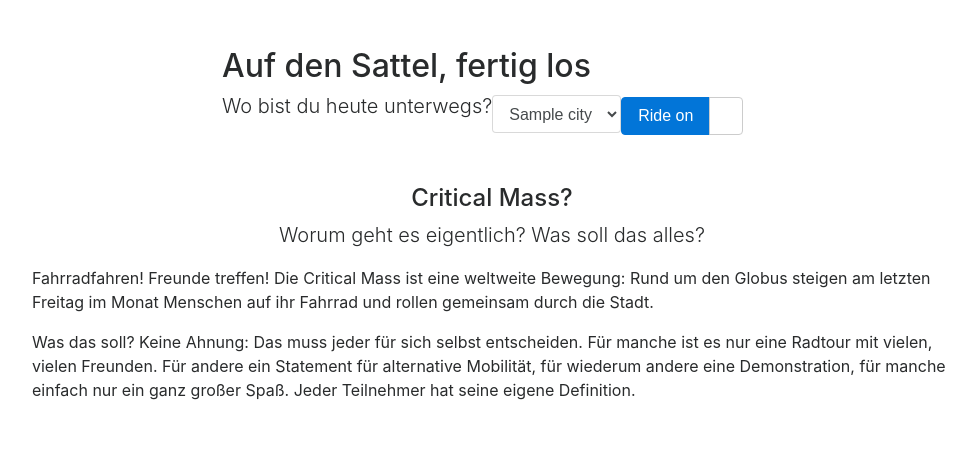
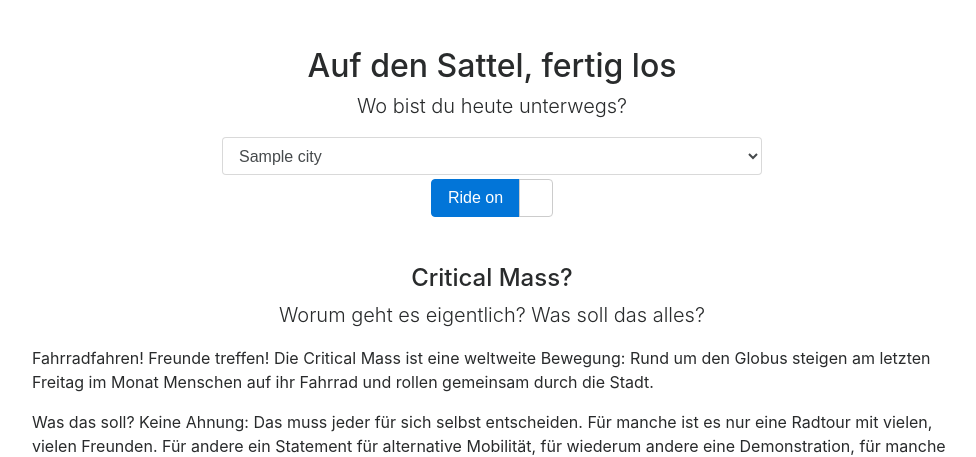
Before and after one commit to calderacc/criticalmass-live, a Symfony app: template src/AppBundle/Resources/views/Default/index.html.twig in a window 1280 px wide. Shown: the part 56-513 px from the top of the page, without its empty margins (148-1124 px from the left). Run offline with Twig, Linux system fonts and the light colour scheme; the template is opened without the code that fills it: most values are stand-ins (such as "Sample title", 1, 10 or a date in 2020); some libraries are stand-ins or nearby versions.

Commit message:
Fix broken homepage.

```diff
--- a/src/AppBundle/Resources/views/Default/index.html.twig
+++ b/src/AppBundle/Resources/views/Default/index.html.twig
@@ -5,9 +5,9 @@
         <div class="row">
             <div class="col-12 col-sm-6 offset-sm-3">
                 {% if rides | length > 0 %}
-                    <form name="" class="form-inline">
+                    <form name="">
                         <div class="row">
-                            <div class="col-12 text-xs-center">
+                            <div class="col-12 text-center">
                                 <h2>
                                     Auf den Sattel, fertig los
                                 </h2>
@@ -15,7 +15,7 @@
                         </div>
 
                         <div class="row">
-                            <div class="col-12 text-xs-center">
+                            <div class="col-12 text-center">
                                 <p class="lead">
                                     Wo bist du heute unterwegs?
                                 </p>
@@ -23,7 +23,7 @@
                         </div>
 
                         <div class="row">
-                            <div class="col-12 text-xs-center">
+                            <div class="col-12 text-center">
                                 <select class="form-control" id="select-ride">
                                     {% for ride in rides %}
                                         {% if (ride.hasLocation() and ride.latitude and ride.longitude) %}
```
